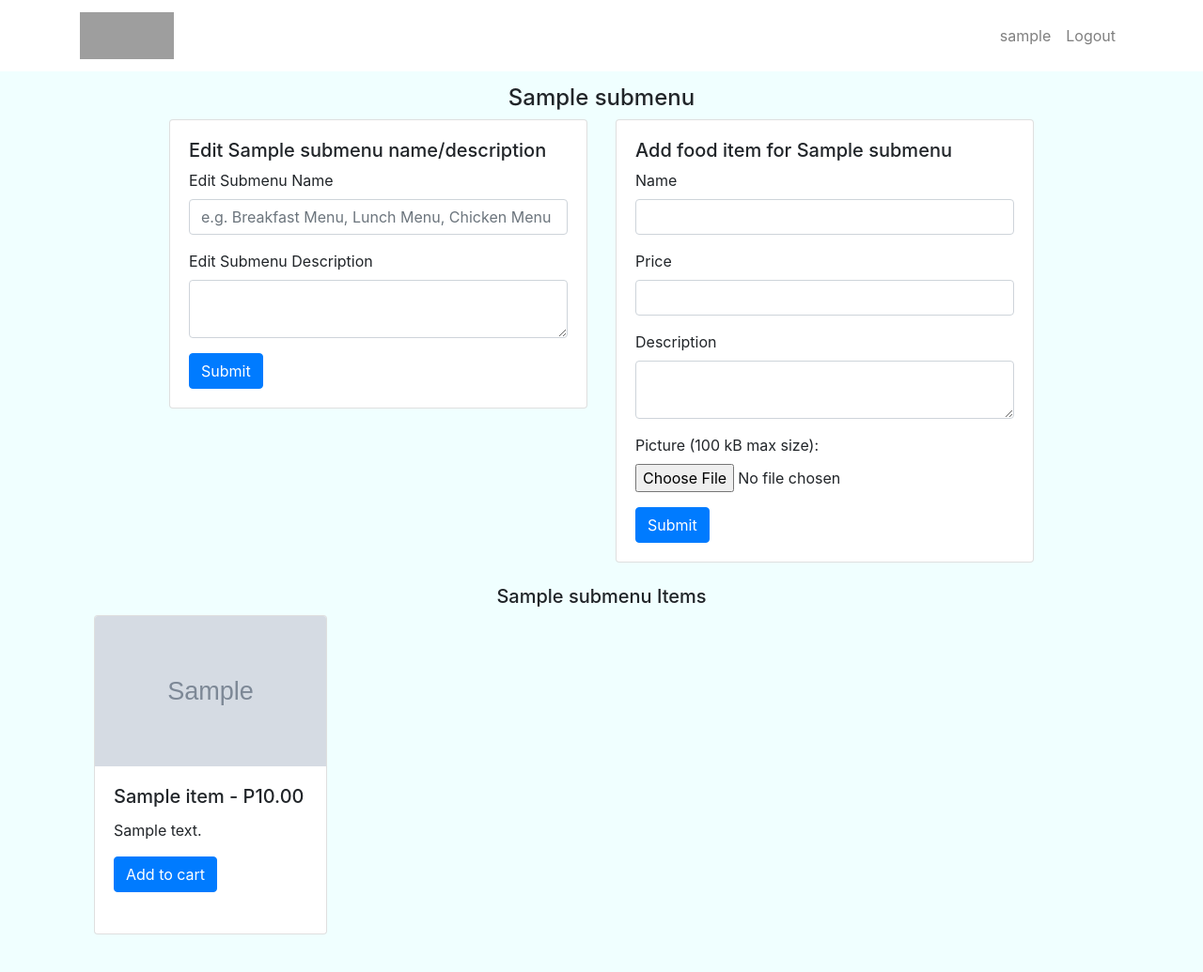
After one commit to lootfee/substr, a Flask app: a page that uses app/templates/base.html in a window 1280 px wide. The commit adds this page. Shown: the whole page at 94% size. Run offline with Flask 2, Linux system fonts and the light colour scheme; a user stored in the database is signed in; tables that the repository leaves empty hold one stand-in row (values such as "Sample post"); grey boxes marked "Sample" are stand-in pictures; some libraries are stand-ins or nearby versions; grey boxes are pictures that could not be loaded.

Commit message:
update submenu page

```diff
--- a/app/forms.py
+++ b/app/forms.py
@@ -1,6 +1,6 @@
 from flask_wtf import FlaskForm
 from app import app, photos
-from wtforms import StringField, PasswordField, BooleanField, SubmitField, TextAreaField, SelectField
+from wtforms import StringField, PasswordField, BooleanField, SubmitField, TextAreaField, SelectField, IntegerField, FloatField
 from wtforms.validators import DataRequired, ValidationError, Email, EqualTo, Length
 from app.models import User, Company
 from flask_wtf.file import FileField, FileRequired, FileAllowed
@@ -111,6 +111,14 @@ class AddStaffForm(FlaskForm):
 
 
 class AddSubMenuForm(FlaskForm):
-	input_submenu = StringField('Add/Edit submenu', validators=[DataRequired()], render_kw={"placeholder": "e.g. Breakfast Menu, Lunch Menu, Chicken Menu"})
+	input_submenu = StringField('Add submenu', validators=[DataRequired()], render_kw={"placeholder": "e.g. Breakfast Menu, Lunch Menu, Chicken Menu"})
 	submenu_description = TextAreaField('Description', validators=[DataRequired()])
 	submit_submenu_form = SubmitField('Submit')
+
+
+class AddFoodItemForm(FlaskForm):
+	food_item_name = StringField('Name', validators=[DataRequired()])
+	food_item_price = FloatField('Price', validators=[DataRequired()])
+	food_item_description = TextAreaField('Description', validators=[DataRequired()])
+	food_item_pic = FileField('Picture (100 kB max size):', validators=[FileAllowed(photos)])
+	submit_food_item_form = SubmitField('Submit')
--- a/app/routes.py
+++ b/app/routes.py
@@ -1,8 +1,8 @@
 from flask import render_template, flash, redirect, url_for, request, jsonify
 from app import app, db, mail, photos
 from flask_login import current_user, login_user, login_required, logout_user
-from app.models import User, Company, Submenu
-from app.forms import LoginForm, RegistrationForm, EditProfileForm, ResetPasswordRequestForm, ResetPasswordForm, BecomePartnerForm, EditCompanyForm, AddAdminForm, AddStaffForm, AddSubMenuForm
+from app.models import User, Company, Submenu, FoodItem
+from app.forms import LoginForm, RegistrationForm, EditProfileForm, ResetPasswordRequestForm, ResetPasswordForm, BecomePartnerForm, EditCompanyForm, AddAdminForm, AddStaffForm, AddSubMenuForm, AddFoodItemForm
 from werkzeug.urls import url_parse
 from datetime import datetime
 from app.email import send_password_reset_email
@@ -256,7 +256,55 @@ def manage_company(comp_name, comp_hash):
 	if add_submenu_form.submit_submenu_form.data:
 		if add_submenu_form.validate_on_submit():
 			submenu = Submenu(name=add_submenu_form.input_submenu.data, description=add_submenu_form.submenu_description.data, company_id=company.id)
+			for_hash = submenu.name + str(submenu.id) + str(company.id)
+			submenu.set_submenu_hash(for_hash)
 			db.session.add(submenu)
 			db.session.commit()
 			return redirect(url_for('manage_company', comp_hash=company.company_hash, comp_name=company.name))
 	return render_template('manage_company.html', company=company, edit_comp_form=edit_comp_form, add_admin_form=add_admin_form, add_staff_form=add_staff_form, add_submenu_form=add_submenu_form)
+
+
+@app.route('/remove_admin/<comp_hash>/<admin_id>', methods=['GET', 'POST'])
+@login_required
+def remove_admin(comp_hash, admin_id):
+	company = Company.query.filter_by(company_hash=comp_hash).first()
+	user = User.query.filter_by(id=admin_id).first()
+	company.admins.remove(user)
+	return redirect(url_for('manage_company', comp_hash=company.company_hash, comp_name=company.name))
+
+
+@app.route('/remove_staff/<comp_hash>/<staff_id>', methods=['GET', 'POST'])
+@login_required
+def remove_staff(comp_hash, staff_id):
+	company = Company.query.filter_by(company_hash=comp_hash).first()
+	user = User.query.filter_by(id=staff_id).first()
+	company.staffs.remove(user)
+	return redirect(url_for('manage_company', comp_hash=company.company_hash, comp_name=company.name))
+
+
+
+@app.route('/manage_submenu/<submenu_name>/<submenu_hash>', methods=['GET', 'POST'])
+@login_required
+def manage_submenu(submenu_name, submenu_hash):
+	submenu = Submenu.query.filter_by(submenu_hash=submenu_hash).first()
+	foods = FoodItem.query.filter_by(submenu_id=submenu.id).order_by(FoodItem.name.asc()).all()
+	edit_submenu_form = AddSubMenuForm()
+	if edit_submenu_form.submit_submenu_form.data:
+		if edit_submenu_form.validate_on_submit():
+			submenu.name = edit_submenu_form.input_submenu.data,
+			submenu.description = edit_submenu_form.submenu_description.data,
+			db.session.commit()
+			return redirect(url_for('manage_submenu', submenu_name=submenu.name, submenu_hash=submenu.submenu_hash))
+	food_item_form = AddFoodItemForm()
+	if food_item_form.submit_food_item_form.data:
+		if food_item_form.validate_on_submit():
+			food_item = FoodItem(name=food_item_form.food_item_name.data, price=food_item_form.food_item_price.data, description=food_item_form.food_item_description.data, company_id=submenu.company_id, submenu_id=submenu.id)
+			for_hash = food_item.name + str(food_item.id) + str(submenu.company_id) + str(food_item.price)
+			food_item.set_food_item_hash(for_hash)
+			if food_item_form.food_item_pic.data:
+				food_item_pic_filename = photos.save(food_item_form.food_item_pic.data)
+				food_item.cover_pic = photos.url(food_item_pic_filename)
+			db.session.add(food_item)
+			db.session.commit()
+			return redirect(url_for('manage_submenu', submenu_name=submenu.name, submenu_hash=submenu.submenu_hash))
+	return render_template('submenu.html', submenu=submenu, edit_submenu_form=edit_submenu_form, food_item_form=food_item_form, foods=foods)
--- a/app/templates/base.html
+++ b/app/templates/base.html
@@ -2,7 +2,7 @@
 
 
 {% block title %}
-    {% if title %}{{ title }} - Substr {% endif %}
+    {% if title %}{{ title }} - Substr {% else %} Substr {% endif %}
 {% endblock %}
 
 {% block navbar %}
@@ -11,7 +11,7 @@
 		  <a class="navbar-brand" href="{{ url_for('index') }}">
 			<img title="Home" alt="substr logo" src="https://res.cloudinary.com/substr/image/upload/v1549541706/Susbtr_text.png" width="100" height="50">
 		  </a>
-		  <button class="navbar-toggler" type="button" data-toggle="collapse" data-target="#navbarContent" aria-controls="navbarContent" aria-expanded="false" aria-label="Toggle navigation">
+		  <button class="navbar-toggler" type="button" data-toggle="collapse" data-target="#navbarContent" aria-controls="navbarContent" aria-expanded="false" aria-label="Toggle navigation" style="border: 2px solid #0038dc;">
 			<span class="navbar-toggler-icon"></span>
 		  </button>
 
@@ -104,6 +104,14 @@
 	nav.navbar {
 		background-color: #ffffff;
 	}
+	.navbar-toggler {
+		    border: 2px solid #0038dc;
+	}
+	.help-block {
+		background: #ef757575;
+		border-radius: 4px;
+		padding: 4px;
+	}
 </style>
 {% endblock %}
 
--- a/app/templates/manage_company.html
+++ b/app/templates/manage_company.html
@@ -27,7 +27,7 @@
 					</thead>
 					<tbody>
 						<tr>
-							<td>{% for c in company.admins %}{{ c.username }}{% endfor %}</td>
+							<td>{% for c in company.admins %}{{ c.username }} <span style="float: right;"><a href="{{ url_for('remove_admin', comp_hash=company.company_hash, admin_id=c.id)}}">Remove admin</a></span>{% endfor %}</td>
 						</tr>
 					</tbody>
 				</table>
@@ -75,7 +75,7 @@
 					</thead>
 					<tbody>
 						<tr>
-							<td style="font-weight: bold;">{% for c in company.submenus %}{{ c.name }}{% endfor %}</td>
+							<td style="font-weight: bold;">{% for c in company.submenus %}{{ c.name }} <span style="float: right;"><a href="{{ url_for('manage_submenu', submenu_name=c.name, submenu_hash=c.submenu_hash) }}">Manage Content</a></span>{% endfor %}</td>
 						</tr>
 					</tbody>
 				</table>
--- /dev/null
+++ b/app/templates/submenu.html
@@ -0,0 +1,87 @@
+{% extends "base.html" %}
+{% import 'bootstrap/wtf.html' as wtf %}
+
+{% block app_content %}
+<div class="container">
+	<div class="row">
+		<div class=" col-md-12 text-center">
+			<h4>{{ submenu.name }}</h4>
+		</div>
+	</div>
+	<div class="row">
+		<div class="col-md-5 offset-md-1">
+			<div class="card" style="padding: 20px;">
+				<h5>Edit {{ submenu.name }} name/description</h5>
+				{{wtf.quick_form(edit_submenu_form)}}
+			</div>
+		</div>
+		<div class="col-md-5 add_sm_break">
+			<div class="card" style="padding: 20px;">
+				<h5>Add food item for {{ submenu.name }}</h5>
+				{{wtf.quick_form(food_item_form)}}
+			</div>
+		</div>
+	</div>
+	<br>
+
+	<div class="col-md-12">
+		<div class="row">
+			<div class=" col-md-12 text-center">
+				<h5>{{ submenu.name }} Items</h5>
+			</div>
+		</div>
+		<div class="row">
+			{% for food in foods %}
+			<div class="col-md-3 offset-md-0 col-sm-10 offset-sm-1 col-xs-10 offset-xs-1 add_sm_break">
+				<div class="card" style="height:340px;">
+				  <img src="{{ food.cover_pic }}" class="card-img-top" alt="{{ food.name }}" height="160px;">
+				  <div class="card-body">
+					<h5 class="card-title">{{ food.name }} - P{{ food.price }}</h5>
+					<p class="card-text">{{ food.description }}</p>
+					<a href="#" class="btn btn-primary">Add to cart</a>
+				  </div>
+				</div>
+			</div>
+			{% endfor %}
+		</div>
+	</div>
+
+</div>
+{% endblock %}
+
+{% block styles %}
+{{ super() }}
+<style>
+@media (max-width: 575.98px) {
+
+	.add_sm_break {
+		margin-top: 20px;
+	}
+
+}
+</style>
+{% endblock %}
+
+{% block scripts %}
+{{ super() }}
+<script>
+$(document).ready(function() {
+	$('.control-label[for=input_submenu]').html('Edit Submenu Name')
+	$('.control-label[for=submenu_description]').html('Edit Submenu Description')
+	$("#submit_submenu_form").addClass("btn btn-primary");
+	$("#submit_food_item_form").addClass("btn btn-primary");
+
+});
+$("#food_item_pic").on("change", function (e) {
+	var size = $(this)[0].files[0].size;
+	if (size > 100000) {
+		$(this).after("<p id='file_size_alert' class='alert alert-danger alert-dismissible' role='alert'>File size too large! Please change or edit image size.</p>");
+		$("#submit").css('display', 'none');
+	}
+	else{
+		$("#file_size_alert").css('display', 'none');
+		$("#submit").css('display', 'block');
+	}
+});
+</script>
+{% endblock %}
```
Also changed, not shown: app/models.py (+20 -0 lines), app/templates/partner.html (+3 -4 lines), migrations/versions/50bbd62c65c3_.py (added, +30 -0 lines), migrations/versions/a8a9358db945_added_fooditem_model.py (added, +38 -0 lines), migrations/versions/e7fdc59e3084_added_submenu_hash.py (added, +28 -0 lines), app/static/uploads/bangsilog.jpg (added), app/static/uploads/chicksilog.jpg (added), app/static/uploads/porksilog.jpg (added), app/static/uploads/tapsilog_opt.jpg (added).
